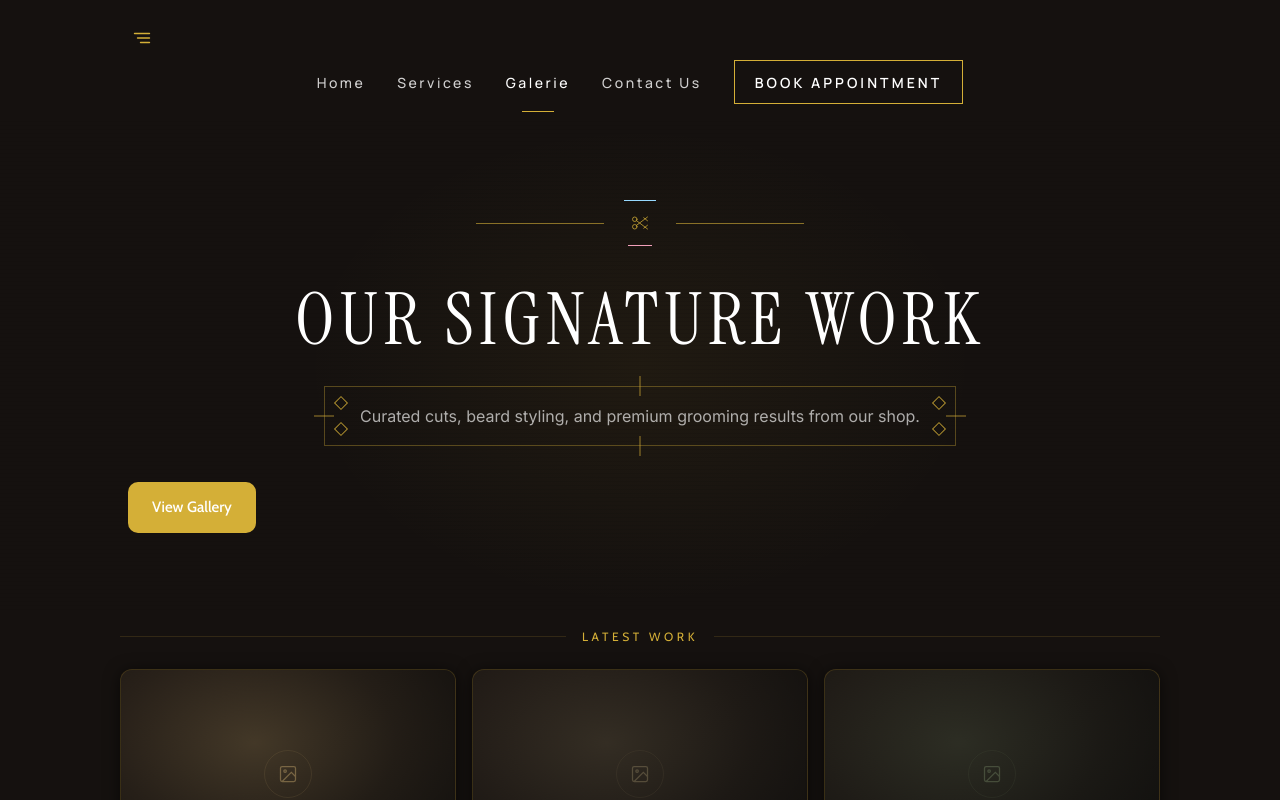
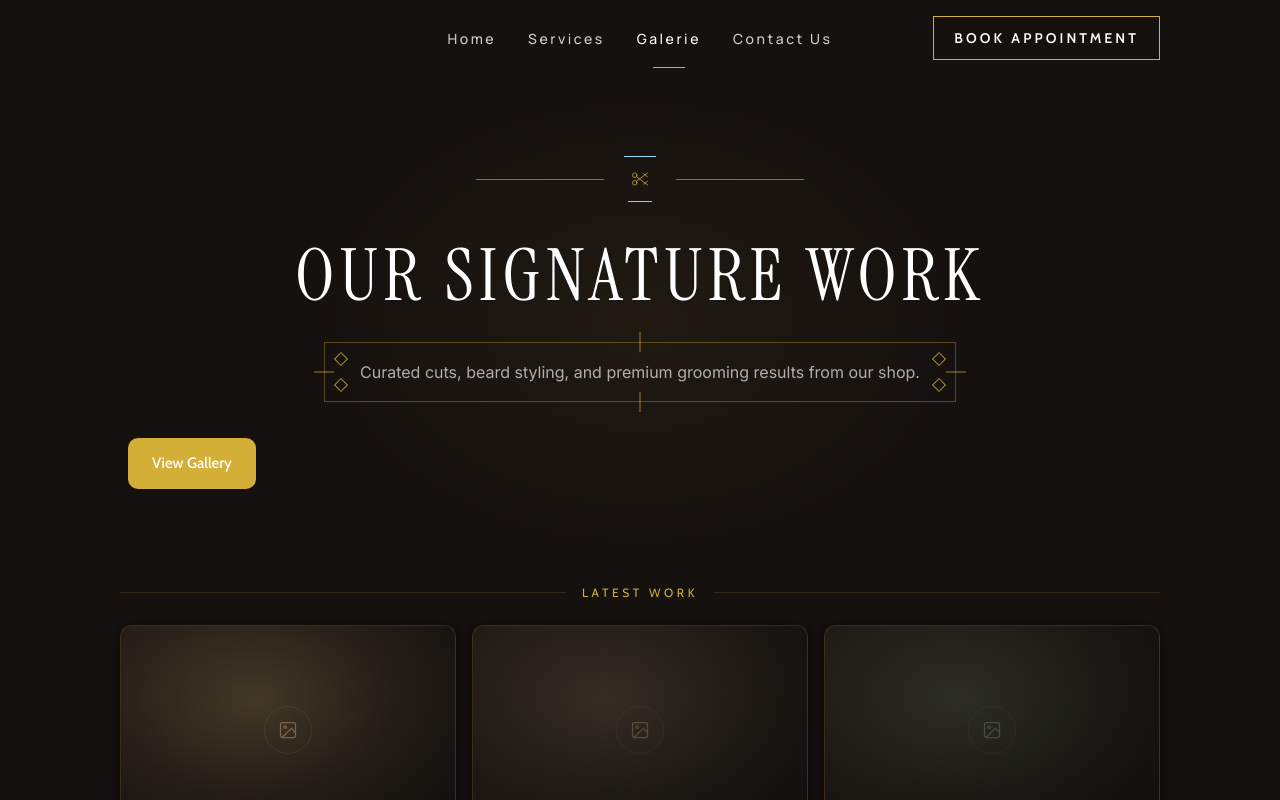
Before and after one commit to Vladosc22/BarberShopMarius, a Next.js app: page /galerie in a window 1280 px wide. Shown: the top 800 px of the page. Built offline with nearby package versions, Linux system fonts and the light colour scheme.

Commit message:
fixed navbar bookapp

```diff
--- a/src/app/galerie/page.jsx
+++ b/src/app/galerie/page.jsx
@@ -9,7 +9,6 @@ const navItems = [
   { label: "Services", href: "/#services" },
   { label: "Galerie", href: "/galerie#galerie-content", active: true },
   { label: "Contact Us", href: "/#contact" },
-  { label: "Book Appointment", href: "/#booking", cta: true },
 ];
 
 function HamburgerIcon({ open = false }) {
@@ -157,34 +156,32 @@ export default function GaleriePage() {
 
         {/* ── NAV (identical structure to BarbershopHero) ── */}
         <div className="relative z-20 px-6 py-[16px] md:px-10 xl:px-[120px]">
-          <header className="grid grid-cols-[auto,1fr] items-center md:grid-cols-[auto,1fr,auto]">
+          <header className="flex items-center justify-between md:grid md:grid-cols-[1fr_auto_1fr] md:items-center">
             <button
                 type="button"
                 onClick={() => setMenuOpen((o) => !o)}
                 aria-expanded={menuOpen}
                 aria-controls="mobile-menu"
                 aria-label={menuOpen ? "Close navigation menu" : "Open navigation menu"}
-                className="flex h-11 w-11 items-center justify-center text-[#d4af37] transition hover:opacity-80"
+                className="flex h-11 w-11 items-center justify-center text-[#d4af37] transition hover:opacity-80 md:hidden"
             >
               <HamburgerIcon open={menuOpen} />
             </button>
 
-            <nav className="relative hidden w-full items-center justify-center gap-6 md:flex lg:gap-8">
+            <div className="hidden md:block" aria-hidden="true" />
+
+            <nav className="hidden items-center justify-center gap-6 md:flex lg:gap-8">
               {navItems.map((item) =>
                   item.href.startsWith("/") ? (
                       <Link
                           key={item.label}
                           href={item.href}
                           className={`group relative font-ui text-[14px] font-medium tracking-[0.18em] text-white transition hover:opacity-80 md:flex md:h-11 md:items-center ${
-                            item.cta
-                              ? "absolute right-0 border border-[#d4af37] px-5 text-center font-semibold uppercase tracking-[0.22em] hover:bg-[#d4af37]/12"
-                              : item.active
-                                ? "opacity-100"
-                                : "opacity-80"
+                            item.active ? "opacity-100" : "opacity-80"
                           }`}
                       >
                         {item.label}
-                        {item.active && !item.cta && (
+                        {item.active && (
                             <span className="absolute -bottom-2 left-1/2 h-px w-8 -translate-x-1/2 bg-[#d4af37]" />
                         )}
                       </Link>
@@ -193,21 +190,24 @@ export default function GaleriePage() {
                           key={item.label}
                           href={item.href}
                           className={`group relative font-ui text-[14px] font-medium tracking-[0.18em] text-white transition hover:opacity-80 md:flex md:h-11 md:items-center ${
-                            item.cta
-                              ? "absolute right-0 border border-[#d4af37] px-5 text-center font-semibold uppercase tracking-[0.22em] hover:bg-[#d4af37]/12"
-                              : item.active
-                                ? "opacity-100"
-                                : "opacity-80"
+                            item.active ? "opacity-100" : "opacity-80"
                           }`}
                       >
                         {item.label}
-                        {item.active && !item.cta && (
+                        {item.active && (
                             <span className="absolute -bottom-2 left-1/2 h-px w-8 -translate-x-1/2 bg-[#d4af37]" />
                         )}
                       </a>
                   )
               )}
             </nav>
+
+            <a
+                href="/#booking"
+                className="font-label hidden h-11 items-center justify-self-end border border-[#d4af37] bg-white/0 px-5 py-0 text-center text-[14px] font-semibold uppercase tracking-[0.22em] text-white transition hover:bg-[#d4af37]/12 md:inline-flex md:justify-self-end"
+            >
+              Book Appointment
+            </a>
 
           </header>
         </div>
```
